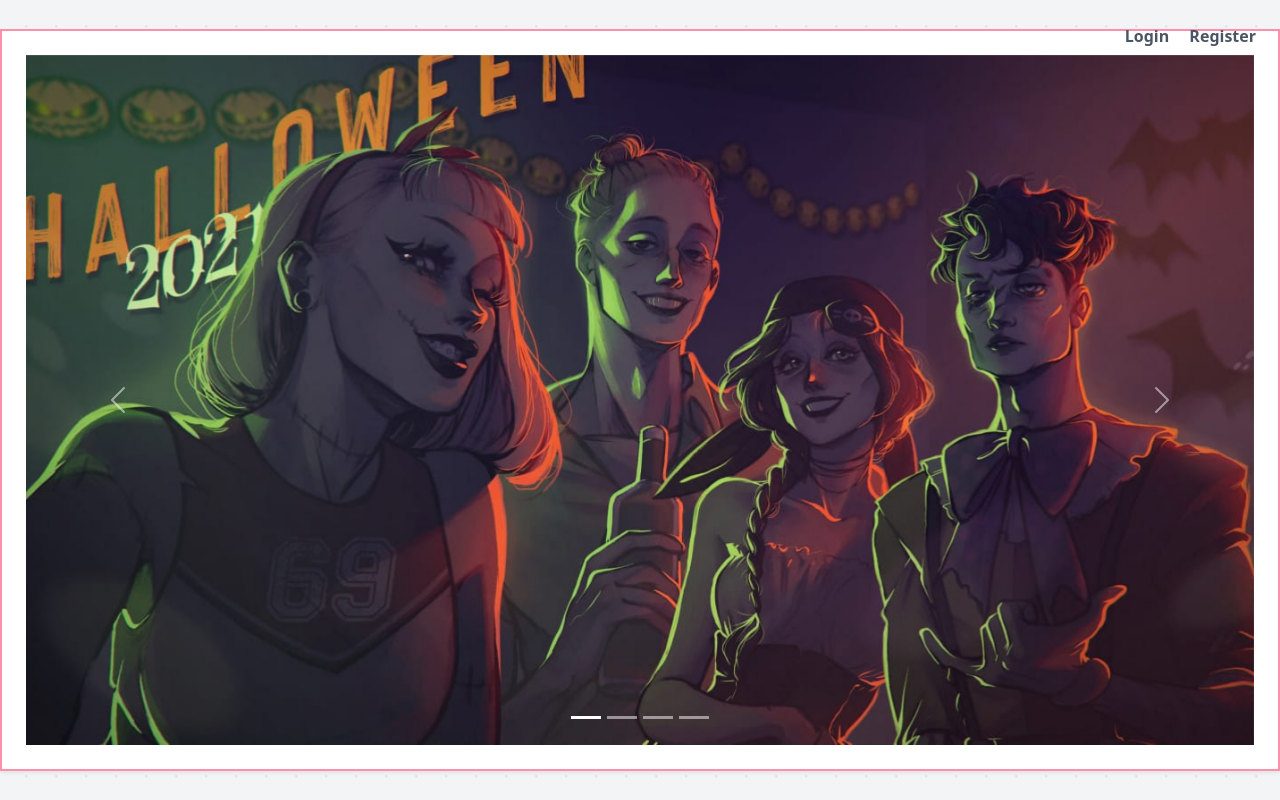
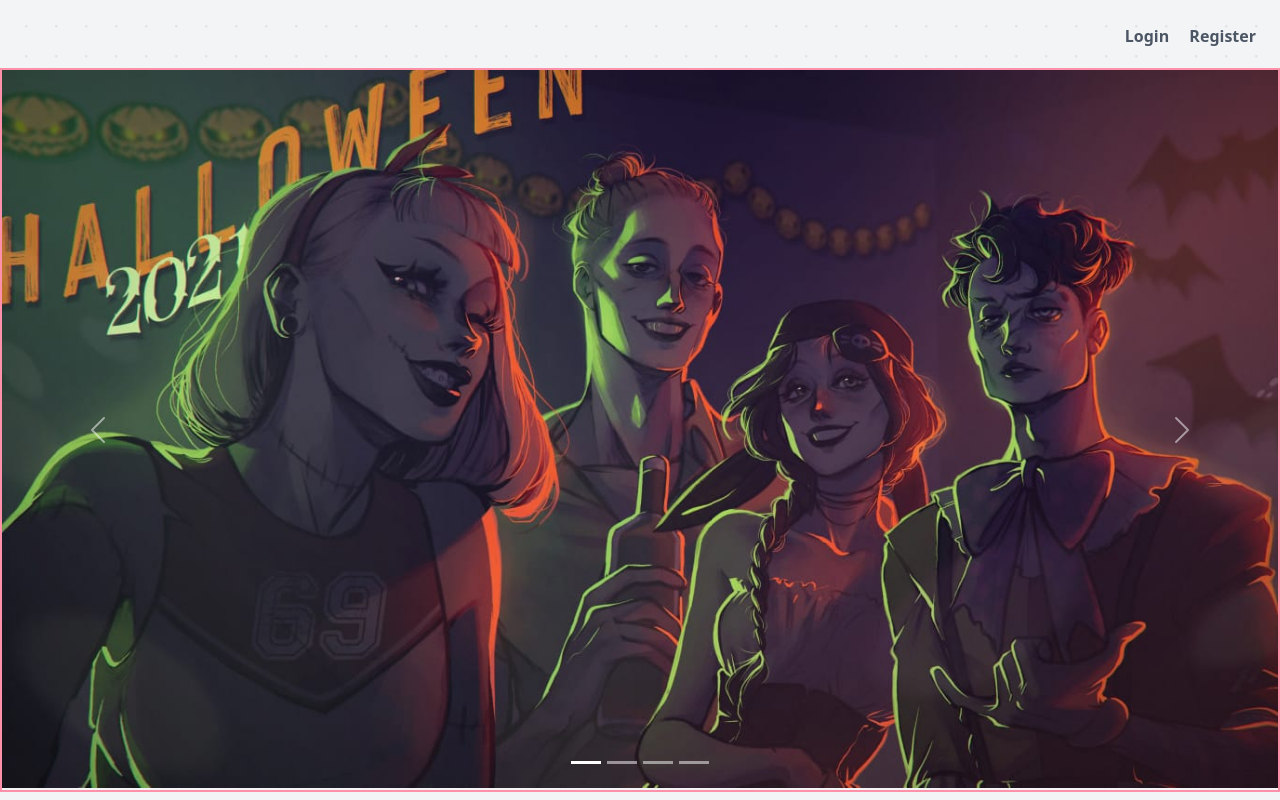
Before and after one commit to Galo98/Artcoon-0.1.0, a Laravel app: page / in a window 1280 px wide. Run offline with Laravel 10, Linux system fonts and the light colour scheme; settings files or empty folders that the repository lacks are supplied; some libraries are stand-ins or nearby versions.

Commit message:
fix welcome

```diff
--- a/resources/css/app.css
+++ b/resources/css/app.css
@@ -13,6 +13,7 @@
     --c5: #f988ff;
     --c6: #FF90AA;
     --c7: #9b9696;
+    --c8: #df1d1d;
 
 }
 
@@ -27,3 +28,7 @@
 .bg-sec {
     background-color: var(--c7);
 }
+
+.bg-oscurito{
+    background-color: var(--c8);
+}
--- a/resources/views/welcome.blade.php
+++ b/resources/views/welcome.blade.php
@@ -860,7 +860,7 @@
 <body class="antialiased">
     <div class="relative sm:flex sm:justify-center sm:items-center min-h-screen bg-dots-darker bg-center bg-gray-100 dark:bg-dots-lighter dark:bg-gray-900 selection:bg-red-500 selection:text-white">
         @if (Route::has('login'))
-        <div class="sm:fixed sm:top-0 sm:right-0 p-6 text-right z-10">
+        <div class="sm:fixed sm:top-0 sm:right-0 p-6 text-right z-10 bg-oscurito">
             @auth
             <a href="{{ url('/dashboard') }}" class="font-semibold text-gray-600 hover:text-gray-900 dark:text-gray-400 dark:hover:text-white focus:outline focus:outline-2 focus:rounded-sm focus:outline-red-500">{{__('Dashboard')}}</a>
             @else
@@ -874,20 +874,14 @@
         @endif
 
 
-        <div class="py-12">
-            <div class="max-w-7xl mx-auto sm:px-6 lg:px-8">
-                <div class="bg-white dark:bg-gray-800 overflow-hidden shadow-sm sm:rounded-lg border-prin">
-                    <div class="p-6 text-gray-900 dark:text-gray-100">
-
-
-                        <div id="carouselExampleIndicators" class="carousel slide">
+        <div id="carouselExampleIndicators" class="carousel slide border-prin" style="margin-top: 60px;">
             <div class="carousel-indicators">
                 <button type="button" data-bs-target="#carouselExampleIndicators" data-bs-slide-to="0" class="active" aria-current="true" aria-label="Slide 1"></button>
                 <button type="button" data-bs-target="#carouselExampleIndicators" data-bs-slide-to="1" aria-label="Slide 2"></button>
                 <button type="button" data-bs-target="#carouselExampleIndicators" data-bs-slide-to="2" aria-label="Slide 3"></button>
                 <button type="button" data-bs-target="#carouselExampleIndicators" data-bs-slide-to="3" aria-label="Slide 3"></button>
             </div>
-                            <div class="carousel-inner">
+            <div class="carousel-inner" style="height: 90vh;">
                 <div class="carousel-item active">
                     <img src="{{ asset('images/imagenAncha1.jpeg') }}" class="d-block w-100" alt="...">
                 </div>
@@ -911,19 +905,6 @@
             </button>
         </div>
 
-
-
-
-                    </div>
-                </div>
-            </div>
-        </div>
-
-
-
-    </div>
-    </div>
-    </div>
         <script src="https://cdn.jsdelivr.net/npm/bootstrap@5.3.1/dist/js/bootstrap.bundle.min.js" integrity="sha384-HwwvtgBNo3bZJJLYd8oVXjrBZt8cqVSpeBNS5n7C8IVInixGAoxmnlMuBnhbgrkm" crossorigin="anonymous"></script>
         <script src="https://kit.fontawesome.com/600e7f7446.js" crossorigin="anonymous"></script>
 </body>
```
Also changed, not shown: package-lock.json. Lines whose indentation alone changed are shown as unchanged.
